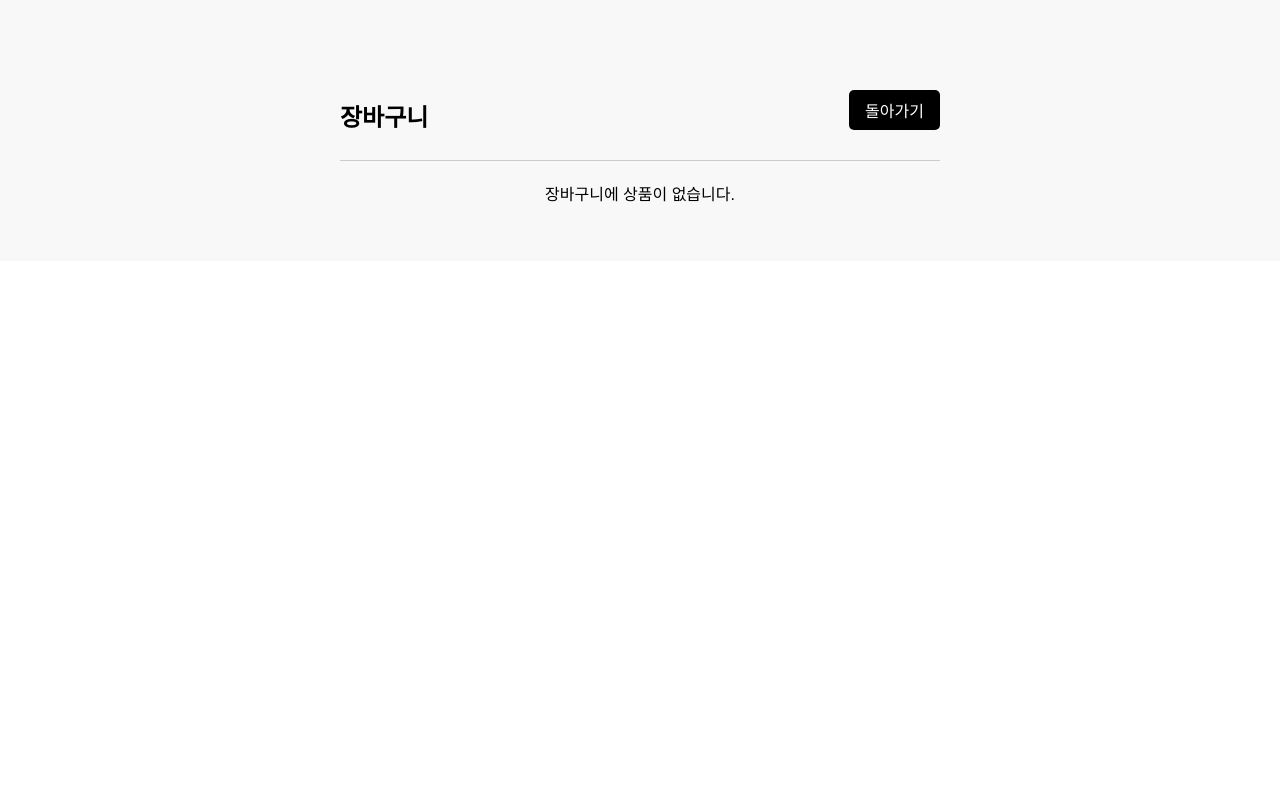
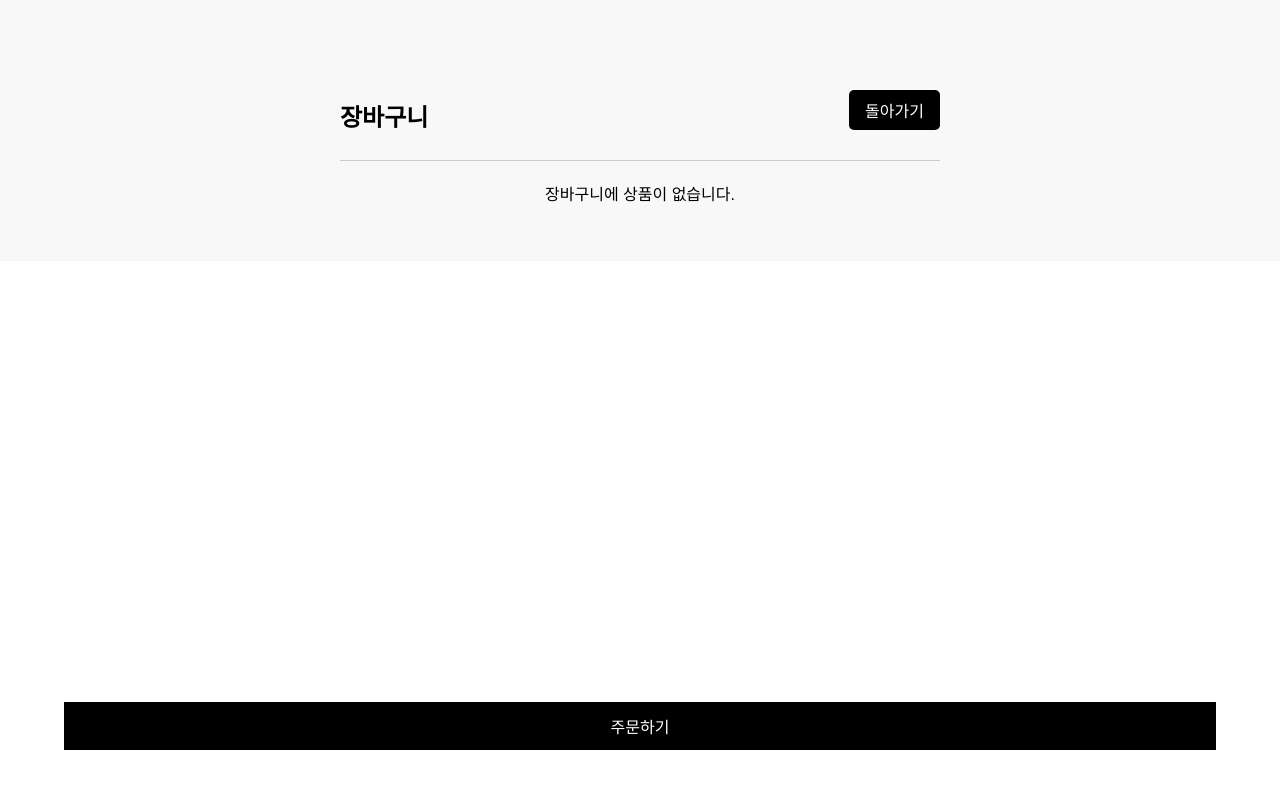
Before and after one commit to nichul/Q-Go, a React (Create React App) app: page /cart in a window 1280 px wide. Shown: the top 788 px of the page. Built offline with nearby package versions, Linux system fonts and the light colour scheme.

Commit message:
Update Cart.js

```diff
--- a/src/Cart.js
+++ b/src/Cart.js
@@ -1,3 +1,4 @@
+// Cart.js
 import React, { useState, useEffect } from 'react';
 import PropTypes from 'prop-types';
 import { useNavigate } from 'react-router-dom';
@@ -12,14 +13,17 @@ const Cart = ({ cartItems, onDeleteItem }) => {
   }, [cartItems]);
 
   const handleGoBack = () => {
-    navigate(-1);
+    navigate(-1); // 이전 페이지로 이동
   };
 
   const handleDeleteItem = (index) => {
-    console.log('Before Deletion:', items); // 상태 확인
     const updatedItems = items.filter((_, i) => i !== index);
     setItems(updatedItems);
     onDeleteItem(index); // 상위 컴포넌트의 onDeleteItem 호출
+  };
+
+  const handleOrderClick = () => {
+    navigate('/order'); // '/order' 경로로 이동
   };
 
   return (
@@ -53,6 +57,9 @@ const Cart = ({ cartItems, onDeleteItem }) => {
           <p>장바구니에 상품이 없습니다.</p>
         )}
       </div>
+      <div className="cart-footer">
+        <button className="orderButton" onClick={handleOrderClick}>주문하기</button>
+      </div>
     </div>
   );
 };
```
